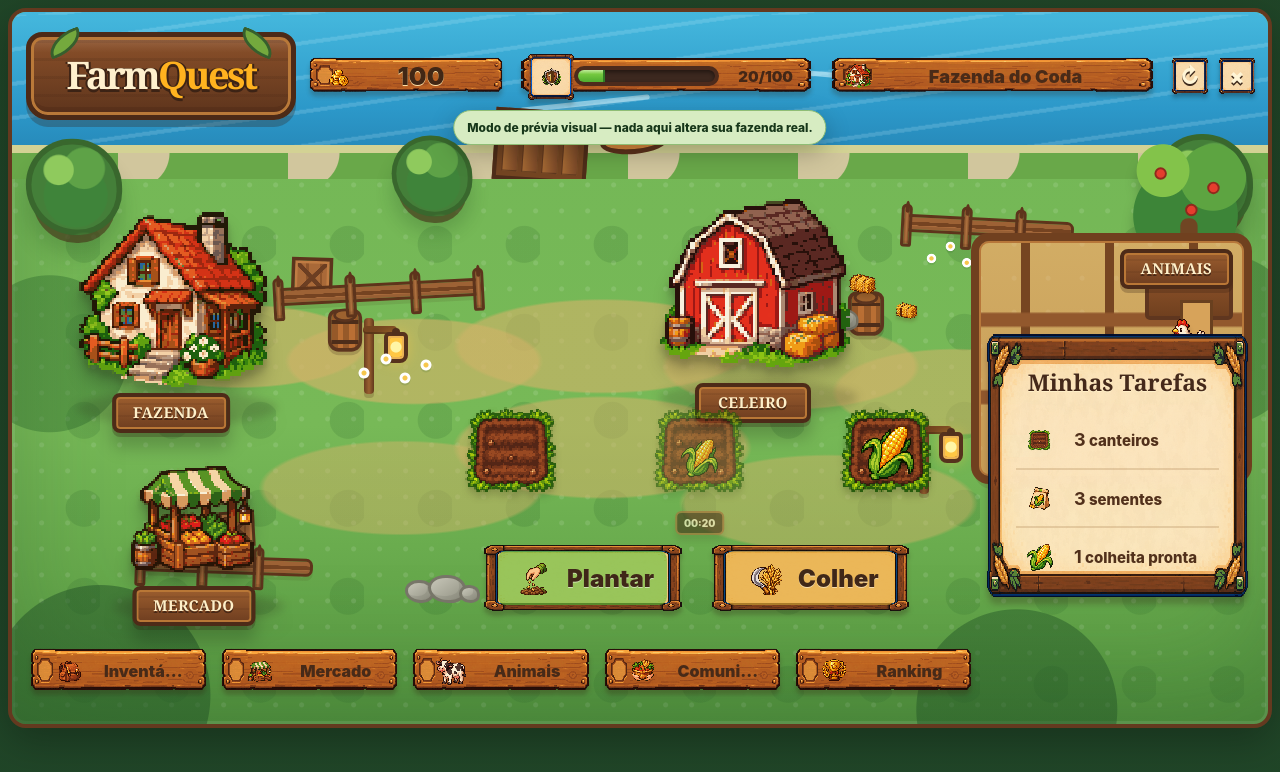
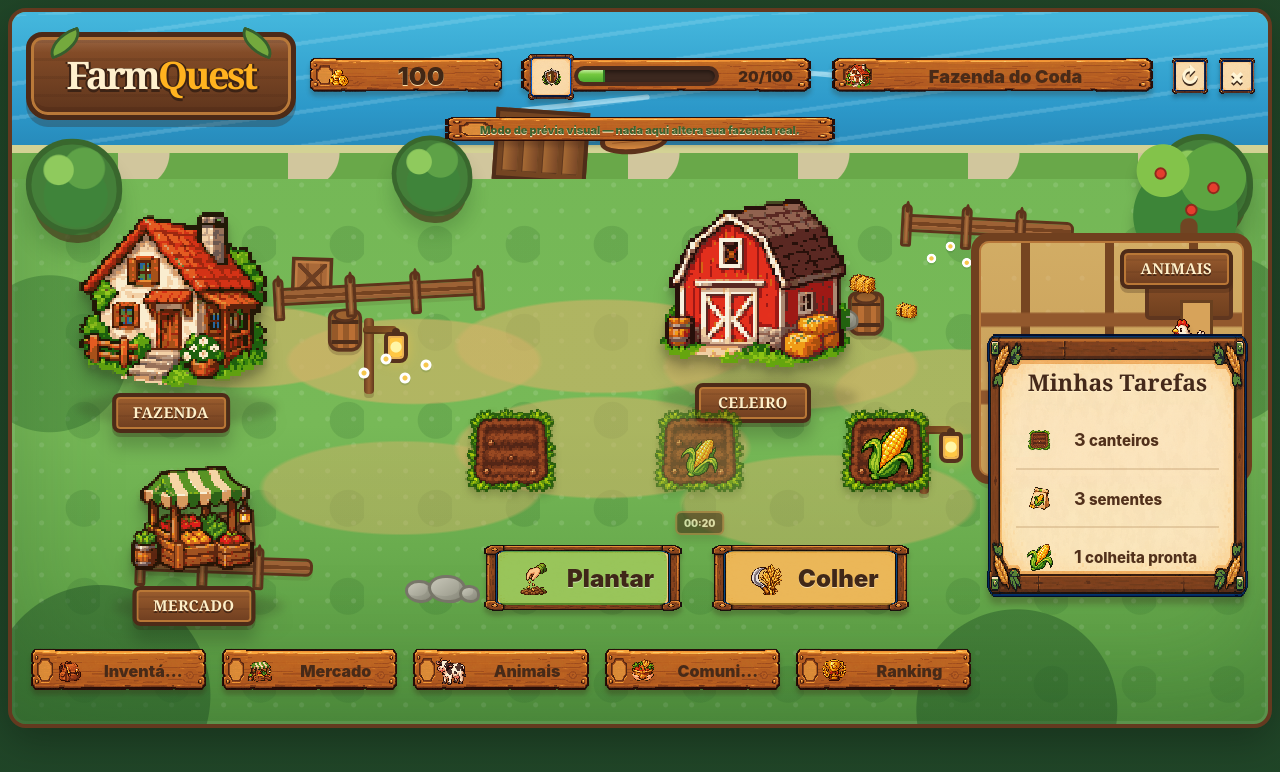
Before and after one commit to inkcodatattoo/farmquest, a Next.js app in the folder apps/web/: page /preview in a window 1280 px wide. Shown: the top 772 px of the page. Built offline with nearby package versions, Linux system fonts and the light colour scheme.

Commit message:
feat: style game notifications with FarmQuest panels

```diff
--- a/apps/web/app/pixel-art.css
+++ b/apps/web/app/pixel-art.css
@@ -2677,3 +2677,43 @@
     saturate(.78)
     drop-shadow(0 7px 3px rgba(73,54,69,.20));
 }
+
+
+/* FarmQuest v1.11 — avisos no estilo dos painéis */
+
+.pixel-ui-shell .game-toast,
+.fq-home-shell .game-toast {
+  min-height: 52px;
+  display: flex;
+  align-items: center;
+  justify-content: center;
+  padding: 10px 42px;
+  border: 0;
+  border-radius: 0;
+  color: #4d2d19;
+  background: url('/game-assets/panels/painel_cabecalho.png') center / 100% 100% no-repeat;
+  image-rendering: pixelated;
+  box-shadow: none;
+  filter: drop-shadow(0 5px 2px rgba(46,28,16,.23));
+  font-size: 11px;
+  font-weight: 950;
+  text-align: center;
+  text-shadow: 0 1px 0 #fff0c9;
+}
+
+.pixel-ui-shell .game-toast.success,
+.fq-home-shell .game-toast.success {
+  color: #3e612e;
+  background-color: transparent;
+}
+
+.pixel-ui-shell .game-toast.error,
+.fq-home-shell .game-toast.error {
+  color: #8a3329;
+  background-color: transparent;
+}
+
+.fq-home-toast {
+  top: 104px !important;
+  max-width: 620px !important;
+}
```
